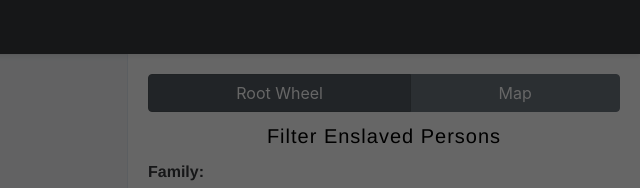
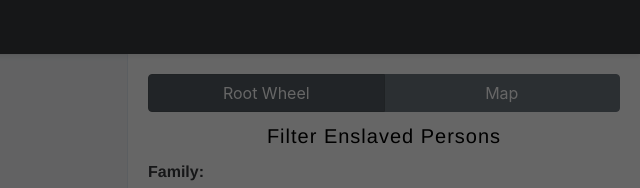
Before and after one commit to jeg263/jeg263.github.io, a plain HTML site: page index.html in a window 1280 px wide. Shown: the top 188 px of the page, 640-1280 px from the left. Drawn offline with nearby package versions, Linux system fonts and the light colour scheme; a web font is replaced by a local one.

Commit message:
Fix width

```diff
--- a/index.html
+++ b/index.html
@@ -106,10 +106,10 @@
                 <!--Selector-->
                 <div id="selector-box" style="display: block; margin-bottom: 10px">
                     <div class="btn-group btn-group-toggle visual" data-toggle="buttons">
-                        <label class="btn btn-secondary active visual">
+                        <label class="btn btn-secondary active visual" style="width: 50%">
                             <input type="radio" name="options" id="chordSelector" autocomplete="off" checked> Root Wheel
                         </label>
-                        <label id="mapSelectorButton" class="btn btn-secondary visual">
+                        <label id="mapSelectorButton" class="btn btn-secondary visual" style="width: 50%">
                             <input type="radio" name="options" id="mapSelector" autocomplete="off"> Map
                         </label>
                         <!--<label class="btn btn-secondary visual">-->
```
